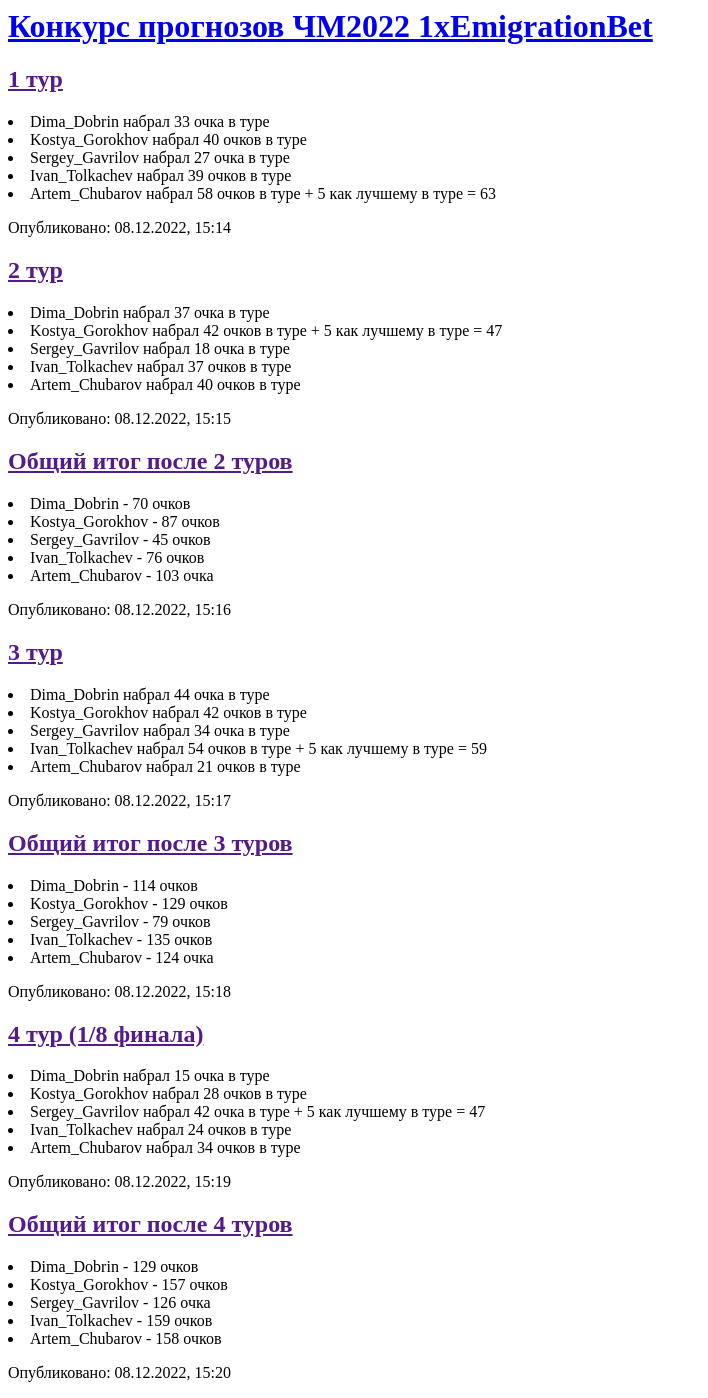
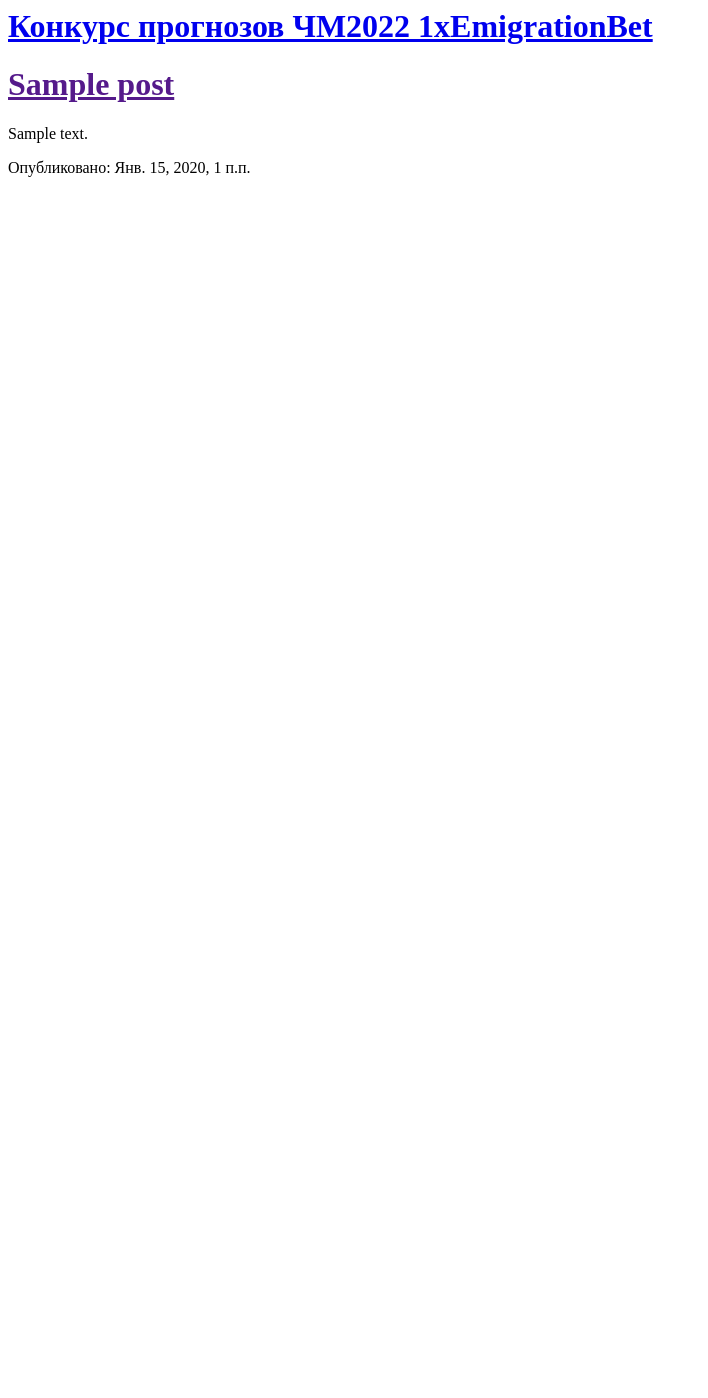
Before and after one commit to GorokhovKS/my-first-blog, a Django app: page / in a window 1280 px wide. Shown: the whole page, without its empty margins (0-708 px from the left). After the commit the page ends 177 px from the top, so only its background shows below. Run offline with Django 3.2, Linux system fonts and the light colour scheme; tables that the repository leaves empty hold one stand-in row (values such as "Sample post").

Commit message:
Commit 3 Modified templates to display posts from database.

```diff
--- a/blog/templates/blog/post_list.html
+++ b/blog/templates/blog/post_list.html
@@ -7,74 +7,14 @@
             <h1><a href="/">Конкурс прогнозов ЧМ2022 1хEmigrationBet</a></h1>
         </div>
 
-        <div>
-            <h2><a href="">1 тур</a></h2>
-            <p><li>Dima_Dobrin набрал 33 очка в туре</li>
-                <li>Kostya_Gorokhov набрал 40 очков в туре</li>
-                <li>Sergey_Gavrilov набрал 27 очка в туре</li>
-                <li>Ivan_Tolkachev набрал 39 очков в туре</li>
-                <li>Artem_Chubarov набрал 58 очков в туре + 5 как лучшему в туре = 63</li></p>
-                <p>Опубликовано: 08.12.2022, 15:14</p>
-        </div>
+        {% for post in posts %}
+    <div>
+        <h1><a href="">{{ post.title }}</a></h1>
+        <p>{{ post.text|linebreaksbr }}</p>
+        <p>Опубликовано: {{ post.published_date }}</p>
+    </div>
 
-        <div>
-            <h2><a href="">2 тур</a></h2>
-            <p><li>Dima_Dobrin набрал 37 очка в туре</li>
-                <li>Kostya_Gorokhov набрал 42 очков в туре + 5 как лучшему в туре = 47</li>
-                <li>Sergey_Gavrilov набрал 18 очка в туре</li>
-                <li>Ivan_Tolkachev набрал 37 очков в туре</li>
-                <li>Artem_Chubarov набрал 40 очков в туре</li></p>
-            <p>Опубликовано: 08.12.2022, 15:15</p>
-        </div>
+{% endfor %}
 
-        <div>
-            <h2><a href="">Общий итог после 2 туров</a></h2>
-            <p><li>Dima_Dobrin - 70 очков</li>
-                <li>Kostya_Gorokhov - 87 очков</li>
-                <li>Sergey_Gavrilov - 45 очков</li>
-                <li>Ivan_Tolkachev - 76 очков</li>
-                <li>Artem_Chubarov - 103 очка</li></p>
-            <p>Опубликовано: 08.12.2022, 15:16</p>
-        </div>
-
-        <div>
-            <h2><a href="">3 тур</a></h2>
-            <p><li>Dima_Dobrin набрал 44 очка в туре</li>
-                <li>Kostya_Gorokhov набрал 42 очков в туре</li>
-                <li>Sergey_Gavrilov набрал 34 очка в туре</li>
-                <li>Ivan_Tolkachev набрал 54 очков в туре + 5 как лучшему в туре = 59</li>
-                <li>Artem_Chubarov набрал 21 очков в туре</li></p>
-            <p>Опубликовано: 08.12.2022, 15:17</p>
-        </div>
-
-        <div>
-            <h2><a href="">Общий итог после 3 туров</a></h2>
-            <p><li>Dima_Dobrin - 114 очков</li>
-                <li>Kostya_Gorokhov - 129 очков</li>
-                <li>Sergey_Gavrilov - 79 очков</li>
-                <li>Ivan_Tolkachev - 135 очков</li>
-                <li>Artem_Chubarov - 124 очка</li></p>
-            <p>Опубликовано: 08.12.2022, 15:18</p>
-        </div>
-
-        <div>
-            <h2><a href="">4 тур (1/8 финала)</a></h2>
-            <p><li>Dima_Dobrin набрал 15 очка в туре</li>
-                <li>Kostya_Gorokhov набрал 28 очков в туре</li>
-                <li>Sergey_Gavrilov набрал 42 очка в туре + 5 как лучшему в туре = 47</li>
-                <li>Ivan_Tolkachev набрал 24 очков в туре</li>
-                <li>Artem_Chubarov набрал 34 очков в туре</li></p>
-            <p>Опубликовано: 08.12.2022, 15:19</p>
-        </div>
-
-        <div>
-            <h2><a href="">Общий итог после 4 туров</a></h2>
-            <p><li>Dima_Dobrin - 129 очков</li>
-                <li>Kostya_Gorokhov - 157 очков</li>
-                <li>Sergey_Gavrilov - 126 очка</li>
-                <li>Ivan_Tolkachev - 159 очков</li>
-                <li>Artem_Chubarov - 158 очков</li></p>
-            <p>Опубликовано: 08.12.2022, 15:20</p>
-        </div>
     </body>
 </html>
--- a/blog/views.py
+++ b/blog/views.py
@@ -1,9 +1,8 @@
 from django.shortcuts import render
+from django.utils import timezone
+from .models import Post
 
 
 def post_list(request):
-    return render(request, 'blog/post_list.html', {})
-
-# request - запрос
-# render - предоставление
-# response - ответ
+    posts = Post.objects.filter(published_date__lte=timezone.now()).order_by('published_date')
+    return render(request, 'blog/post_list.html', {'posts': posts})
```
